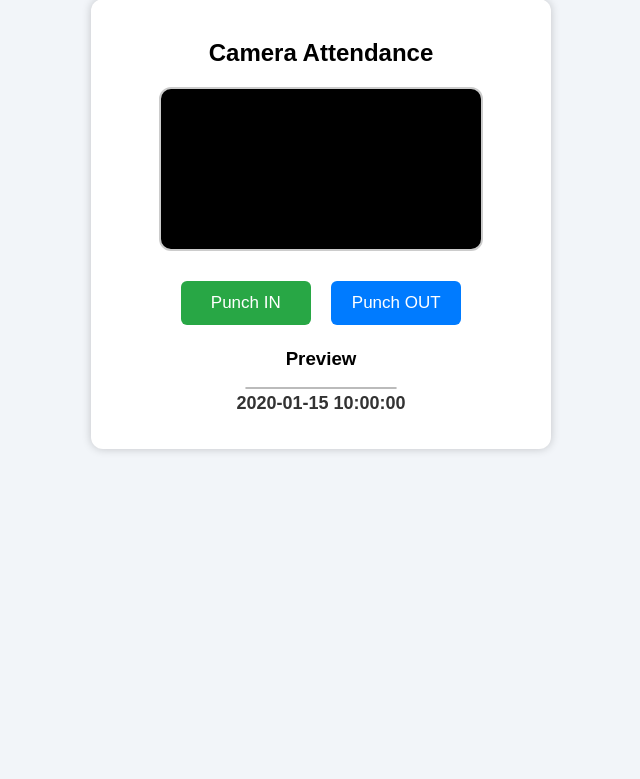
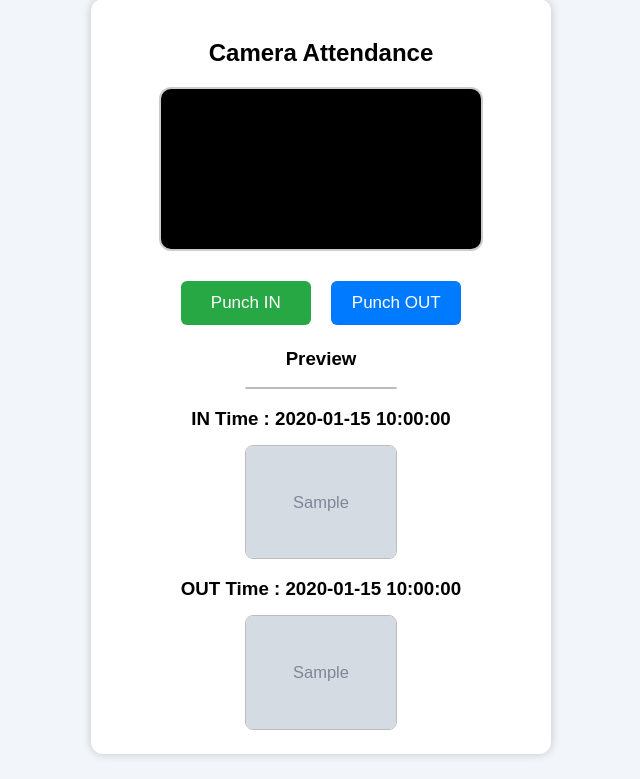
Before and after one commit to nuthank170-art/attendance-system, a Flask app: template templates/attendance.html in a window 1280 px wide. Shown: the part 21-800 px from the top of the page, without its empty margins (319-959 px from the left). Run offline with Flask 3, Linux system fonts and the light colour scheme; the template is opened without the code that fills it: most values are stand-ins (such as "Sample title", 1, 10 or a date in 2020); grey boxes marked "Sample" are stand-in pictures.

Commit message:
attendance.html

```diff
--- a/templates/attendance.html
+++ b/templates/attendance.html
@@ -59,7 +59,7 @@ color:white;
 
 img{
 width:150px;
-margin-top:8px;
+margin-top:10px;
 border-radius:8px;
 border:1px solid #bbb;
 }
@@ -67,7 +67,7 @@ border:1px solid #bbb;
 .time{
 font-size:18px;
 font-weight:bold;
-margin-bottom:15px;
+margin-top:5px;
 color:#333;
 }
 
@@ -110,9 +110,21 @@ Punch OUT
 
 <img id="preview">
 
-<div class="time">
-{{in_time}}
-</div>
+{% if in_image %}
+
+<h3>IN Time : {{in_time}}</h3>
+
+<img src="{{in_image}}">
+
+{% endif %}
+
+{% if out_image %}
+
+<h3>OUT Time : {{out_time}}</h3>
+
+<img src="{{out_image}}">
+
+{% endif %}
 
 </div>
 
@@ -124,12 +136,7 @@ try{
 
 const stream = await navigator.mediaDevices.getUserMedia({
 
-video:{
-width:{ideal:720},
-height:{ideal:720},
-facingMode:"user"
-},
-
+video:true,
 audio:false
 
 })
@@ -138,7 +145,7 @@ document.getElementById("cam").srcObject = stream
 
 }catch(e){
 
-alert("Please allow camera permission")
+alert("Allow camera permission")
 
 }
 
@@ -161,15 +168,15 @@ let ctx = canvas.getContext("2d")
 
 ctx.drawImage(video,0,0)
 
-let imageData = canvas.toDataURL("image/jpeg",0.9)
+let img = canvas.toDataURL("image/jpeg",0.9)
 
-document.getElementById("image").value = imageData
+document.getElementById("image").value = img
 
-document.getElementById("preview").src = imageData
+document.getElementById("preview").src = img
 
 }
 
-/* GPS capture */
+/* GPS */
 
 if(navigator.geolocation){
 
```
